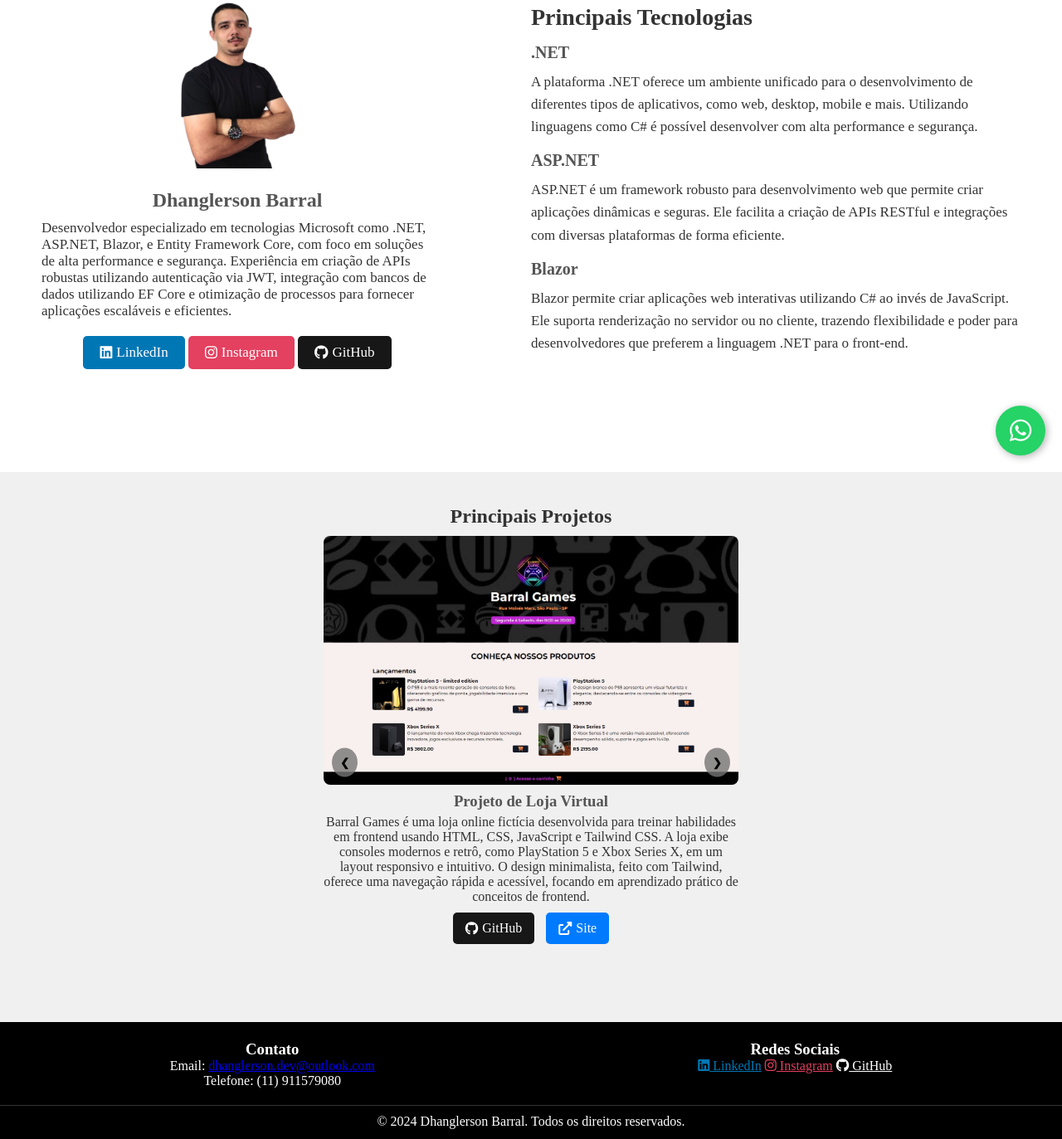
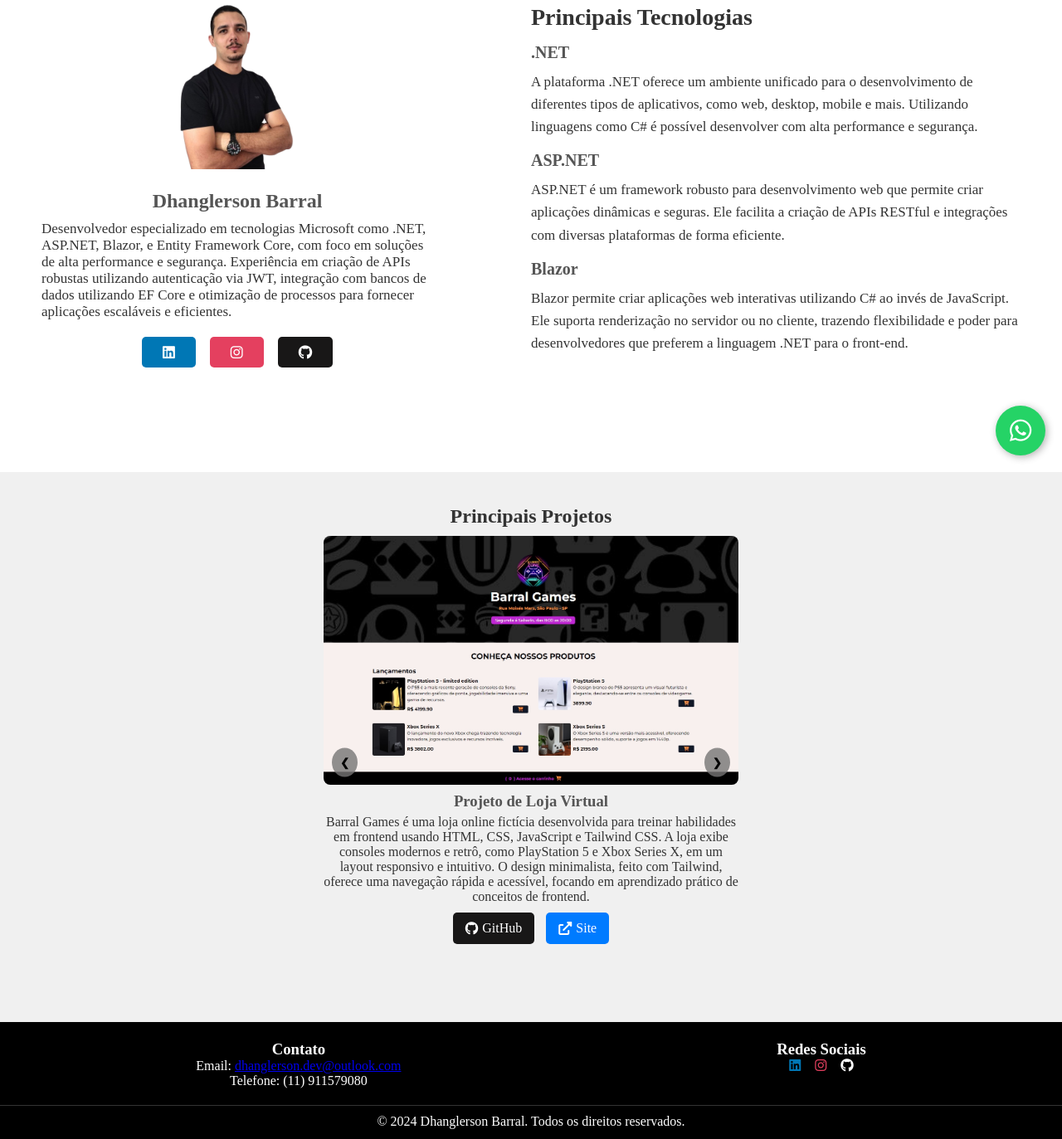
Before and after one commit to Barral13/portfolio, a plain HTML site: page index.html in a window 1280 px wide. Shown: the part 231-1604 px from the top of the page at 83% size. Drawn offline with Linux system fonts and the light colour scheme.

Commit message:
Portfólio v2

```diff
--- a/index.html
+++ b/index.html
@@ -27,7 +27,7 @@
 
         <section class="content">
             <div class="left-side">
-                <img src="./images/dsb13.png" alt="Profile Image">
+                <img src="./images/perfil.png" alt="Profile Image">
                 <h2>Dhanglerson Barral</h2>
                 <p>Desenvolvedor especializado em tecnologias Microsoft como .NET, ASP.NET, Blazor, e Entity Framework
                     Core, com foco em soluções de alta performance e segurança. Experiência em criação de APIs robustas
@@ -35,10 +35,10 @@
                     processos para fornecer aplicações escaláveis e eficientes.</p>
                 <div class="buttons">
                     <a href="https://www.linkedin.com/in/dhanglerson-dev/" class="btn linkedin"><i
-                            class="fab fa-linkedin"></i> LinkedIn</a>
+                            class="fab fa-linkedin"></i></a>
                     <a href="https://www.instagram.com/dhanglerson.dev/" class="btn instagram"><i
-                            class="fab fa-instagram"></i> Instagram</a>
-                    <a href="https://github.com/Barral13" class="btn github"><i class="fab fa-github"></i> GitHub</a>
+                            class="fab fa-instagram"></i></a>
+                    <a href="https://github.com/Barral13" class="btn github"><i class="fab fa-github"></i></a>
                 </div>
             </div>
 
@@ -76,19 +76,33 @@
                     <div class="carousel-item active">
                         <img src="./images/loja-virtual.jpeg" alt="Projeto Loja Virtual">
                         <h3>Projeto de Loja Virtual</h3>
-                        <p>Barral Games é uma loja online fictícia desenvolvida para treinar habilidades em frontend usando HTML, CSS, JavaScript e Tailwind CSS. A loja exibe consoles modernos e retrô, como PlayStation 5 e Xbox Series X, em um layout responsivo e intuitivo. O design minimalista, feito com Tailwind, oferece uma navegação rápida e acessível, focando em aprendizado prático de conceitos de frontend.</p>
+                        <p>Barral Games é uma loja online fictícia desenvolvida para treinar habilidades em frontend
+                            usando HTML, CSS, JavaScript e Tailwind CSS. A loja exibe consoles modernos e retrô, como
+                            PlayStation 5 e Xbox Series X, em um layout responsivo e intuitivo. O design minimalista,
+                            feito com Tailwind, oferece uma navegação rápida e acessível, focando em aprendizado prático
+                            de conceitos de frontend.</p>
                         <div class="project-buttons">
-                            <a href="https://github.com/Barral13/game-store" target="_blank" class="btn github"><i class="fab fa-github"></i> GitHub</a>
-                            <a href="https://game-store-barral13.vercel.app/" target="_blank" class="btn site"><i class="fas fa-external-link-alt"></i> Site</a>
+                            <a href="https://github.com/Barral13/game-store" target="_blank" class="btn github"><i
+                                    class="fab fa-github"></i> GitHub</a>
+                            <a href="https://game-store-barral13.vercel.app/" target="_blank" class="btn site"><i
+                                    class="fas fa-external-link-alt"></i> Site</a>
                         </div>
                     </div>
 
                     <div class="carousel-item">
                         <img src="./images/api-blog.jpg" alt="Projeto 2">
                         <h3>Projeto de API para Blog</h3>
-                        <p> Esta API para blog é uma aplicação desenvolvida com .NET e ASP.NET, utilizando Entity Framework Core para gerenciar dados de forma eficiente. A segurança é implementada através da autenticação JWT, permitindo que usuários acessem funcionalidades de criação, leitura, atualização e exclusão de postagens de forma segura. Com uma arquitetura baseada em controllers, a API oferece endpoints claros e bem definidos, facilitando a integração com front-ends e outros serviços. O projeto suporta operações de gerenciamento de postagens e comentários, proporcionando uma experiência rica e interativa para desenvolvedores e usuários finais.</p>
+                        <p> Esta API para blog é uma aplicação desenvolvida com .NET e ASP.NET, utilizando Entity
+                            Framework Core para gerenciar dados de forma eficiente. A segurança é implementada através
+                            da autenticação JWT, permitindo que usuários acessem funcionalidades de criação, leitura,
+                            atualização e exclusão de postagens de forma segura. Com uma arquitetura baseada em
+                            controllers, a API oferece endpoints claros e bem definidos, facilitando a integração com
+                            front-ends e outros serviços. O projeto suporta operações de gerenciamento de postagens e
+                            comentários, proporcionando uma experiência rica e interativa para desenvolvedores e
+                            usuários finais.</p>
                         <div class="project-buttons">
-                            <a href="https://github.com/Barral13/Blog.API" target="_blank" class="btn github"><i class="fab fa-github"></i> GitHub</a>
+                            <a href="https://github.com/Barral13/Blog.API" target="_blank" class="btn github"><i
+                                    class="fab fa-github"></i> GitHub</a>
                             <a href="#" class="btn site disabled"><i class="fas fa-external-link-alt"></i> Site</a>
                         </div>
                     </div>
@@ -109,11 +123,11 @@
                     <h3>Redes Sociais</h3>
                     <ul>
                         <a href="https://www.linkedin.com/in/dhanglerson-dev/" class="btn linkedin"><i
-                                class="fab fa-linkedin"></i> LinkedIn</a>
+                                class="fab fa-linkedin"></i> </a>
                         <a href="https://www.instagram.com/dhanglerson.dev/" class="btn instagram"><i
-                                class="fab fa-instagram"></i> Instagram</a>
+                                class="fab fa-instagram"></i> </a>
                         <a href="https://github.com/Barral13" class="btn github"><i class="fab fa-github"></i>
-                            GitHub</a>
+                        </a>
                     </ul>
                 </div>
             </div>
--- a/style.css
+++ b/style.css
@@ -111,8 +111,15 @@ nav a:hover {
    text-align: start;
 }
 
+.buttons {
+   display: flex;
+   align-items: center;
+   justify-content: center;
+   gap: 17px;
+}
+
 .buttons .btn {
-   padding: 10px 20px;
+   padding: 10px 25px;
    border-radius: 5px;
    text-decoration: none;
    display: inline-flex;
@@ -255,7 +262,6 @@ nav a:hover {
    filter: brightness(0.9);
 }
 
-
 footer {
    background-color: #000000;
    color: #ffffff;
@@ -279,6 +285,13 @@ footer {
    margin: 0 10px;
    font-size: 24px;
    text-decoration: none;
+}
+
+.footer-socials ul {
+   display: flex;
+   align-items: center;
+   justify-content: center;
+   gap: 17px;
 }
 
 .footer-socials .linkedin {
@@ -346,7 +359,7 @@ footer {
 }
 
 /* Responsividade */
-@media (max-width: 768px) {
+@media (max-width: 820px) {
    nav {
       flex-direction: column;
       align-items: center;
```
Also changed, not shown: images/Fauget.png (deleted), images/dsb13.png (deleted), images/perfil.png (added).
